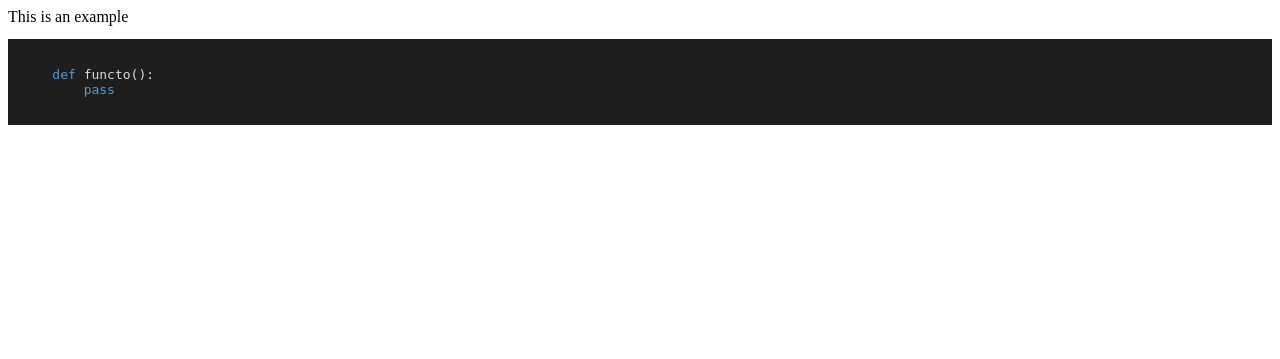
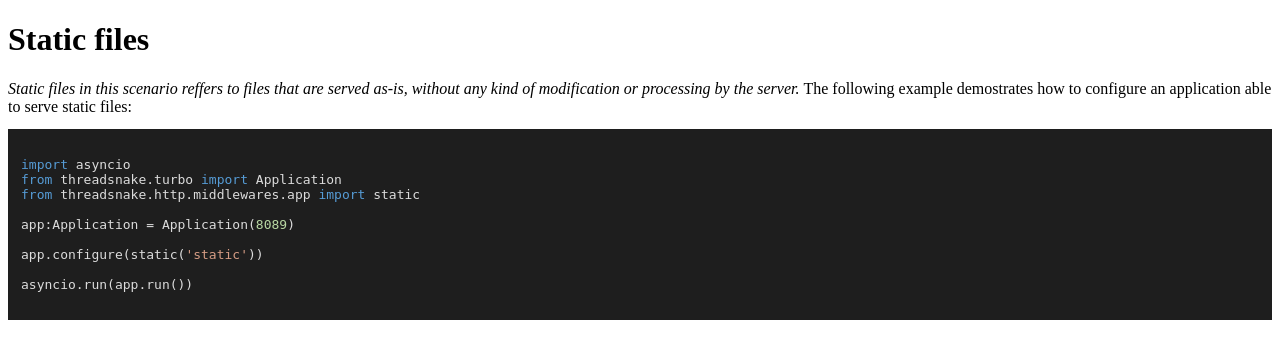
Before and after one commit to LostSavannah/threadsnake-documentation, a PHP site: page /examples/static_files/index.php in a window 1280 px wide. Shown: the top 359 px of the page. Run offline with PHP 8.4, Linux system fonts and the light colour scheme.

Commit message:
Setting static files example

```diff
--- a/examples/static_files/index.php
+++ b/examples/static_files/index.php
@@ -2,11 +2,29 @@
 <html lang="en">
 <?PHP require('../../parts/head.php'); ?>
 <body>
-    This is an example
+
+    <h1>
+        Static files
+    </h1>
+
+    <i>
+        Static files in this scenario reffers to files that are served as-is,
+        without any kind of modification or processing by the server.
+    </i>
+
+    The following example demostrates how to configure an application able to
+    serve static files:
 
     <pre><code class="python">
-    def functo():
-        pass
+import asyncio
+from threadsnake.turbo import Application
+from threadsnake.http.middlewares.app import static
+
+app:Application = Application(8089)
+
+app.configure(static('static'))
+
+asyncio.run(app.run())
     </code></pre>
 </body>
 </html>
--- a/parts/head.php
+++ b/parts/head.php
@@ -2,6 +2,7 @@
     <meta charset="utf-8">
     <title>Threadsnake</title>
     <link rel="stylesheet" href="https://dev.moradev.dev/threadsnake/styles/highlight.css">
+    <link rel="stylesheet" href="https://dev.moradev.dev/threadsnake/styles/main.css">
     <script src="https://dev.moradev.dev/threadsnake/scripts/highlight.js"></script>
     <script>hljs.highlightAll();</script>
 </head>
```
Also changed, not shown: styles/main.css (added).
